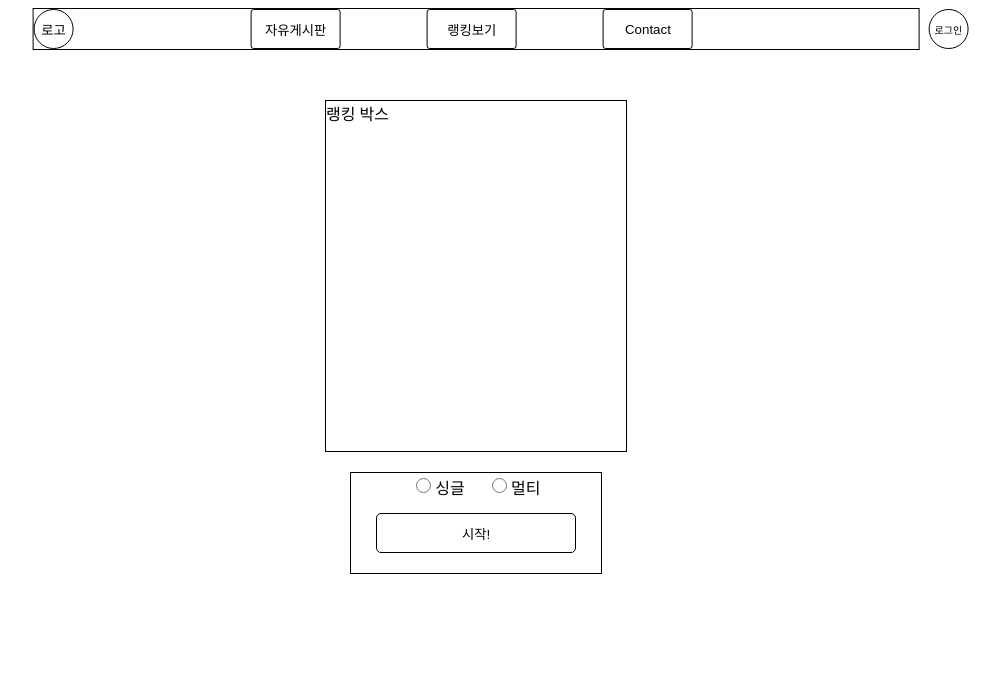
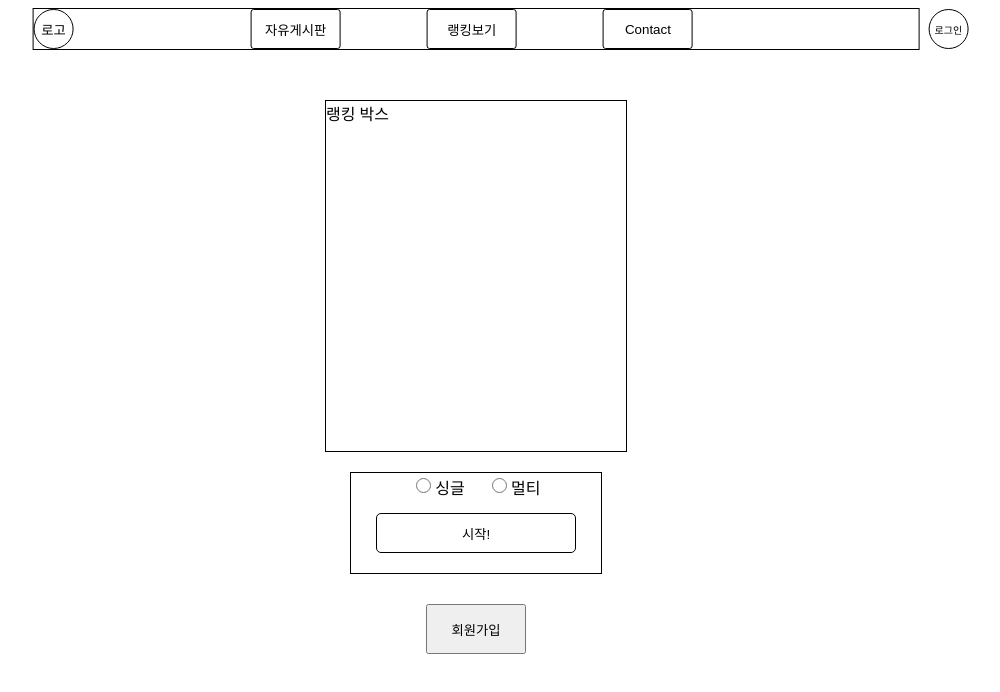
Before and after one commit to wooseokc/zb-Team-FE, a Next.js app: page / in a window 1280 px wide. Shown: the top 692 px of the page, without its empty margins (164-1164 px from the left). Built offline with nearby package versions, Linux system fonts and the light colour scheme.

Commit message:
Update✨ 회원가입 페이지 셋업

```diff
--- /dev/null
+++ b/components/index/AccountBox.tsx
@@ -0,0 +1,25 @@
+import React from "react";
+import styled from "styled-components";
+
+export default function AccountBox () {
+
+  return (
+    <Stylesection>
+      <button>회원가입</button>
+    </Stylesection>
+  )
+}
+
+const Stylesection = styled.section`
+  position: relative;
+  top: 100px;
+  /* border: 1px solid black; */
+  margin: 0 auto;
+  display: flex;
+  justify-content: center;
+
+  button {
+    width: 100px;
+    height: 50px;
+  }
+`;
--- a/pages/index.tsx
+++ b/pages/index.tsx
@@ -4,13 +4,15 @@ import Layout from "../components/layout";
 import Navbar from "../components/navbar";
 import RankBox from "../components/index/RankBox";
 import Start from "../components/index/StartBox";
+import AccountBox from '../components/index/AccountBox';
 
 export default function Home () {
 
   return (
     <>
       <RankBox/>
-      <Start/>
+      <Start />
+      <AccountBox />
     </>
   )
 }
--- a/src/styles/global.ts
+++ b/src/styles/global.ts
@@ -5,7 +5,7 @@ export default createGlobalStyle`
     margin : 0;
     padding : 0;
     outline : 0;
-    box - sizing : border-box;
+    box-sizing : border-box;
   }
 
   #root {
```
Also changed, not shown: components/index/StartBox.tsx (line endings or trailing spaces), 1 other file (tests, documents, lock files or other folders).
